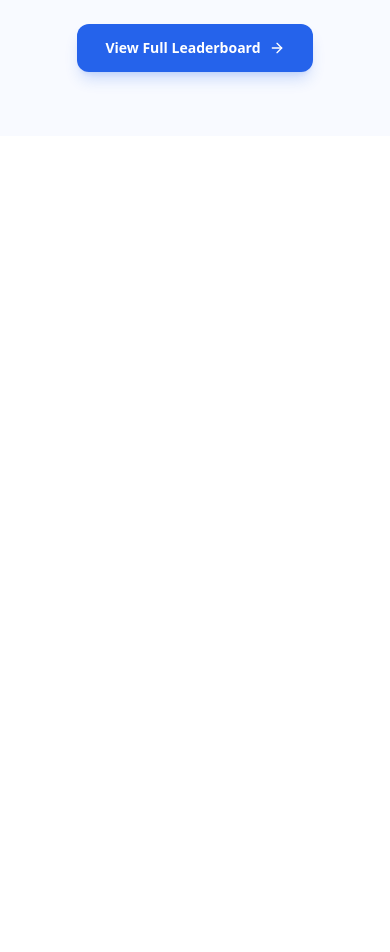
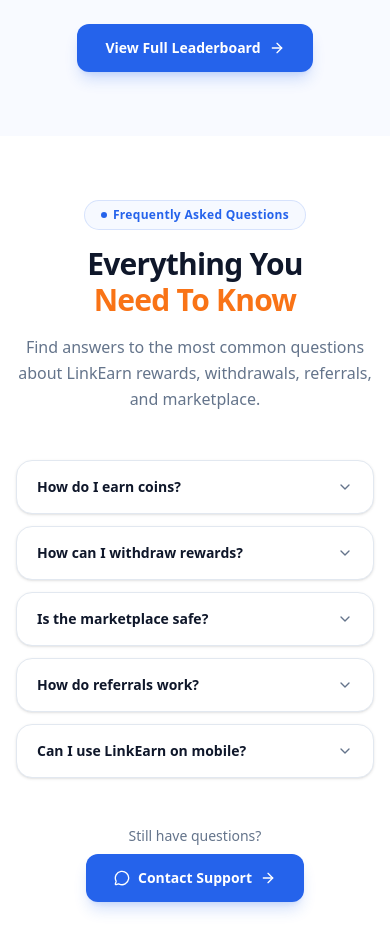
Before and after one commit to Mudassar1109/linkearn, a Next.js app: page / in a window 390 px wide. Shown: the part 7780-8732 px from the top of the page. Before the commit the page ends 7916 px from the top, so only its background shows below. Built offline with nearby package versions, Linux system fonts and the light colour scheme.

Commit message:
Add FAQ section

```diff
--- a/app/page.tsx
+++ b/app/page.tsx
@@ -4,6 +4,7 @@
 import { HowItWorksSection } from "@/components/how-it-works/how-it-works-section";
 import { MarketplacePreviewSection } from "@/components/marketplace-preview/marketplace-preview-section";
 import { LeaderboardPreviewSection } from "@/components/leaderboard-preview/leaderboard-preview-section";
+import { FaqSection } from "@/components/faq/faq-section";
 
 export default function Home() {
   return (
@@ -14,6 +15,7 @@
       <HowItWorksSection />
       <MarketplacePreviewSection />
       <LeaderboardPreviewSection />
+      <FaqSection />
     </>
   );
 }
--- /dev/null
+++ b/components/faq/faq-section.tsx
@@ -0,0 +1,147 @@
+"use client";
+
+import { useState, useCallback } from "react";
+import { Container } from "@/components/shared/container";
+import { ChevronDown, MessageCircle, ArrowRight } from "lucide-react";
+
+interface FaqItem {
+  question: string;
+  answer: string;
+}
+
+const faqs: FaqItem[] = [
+  {
+    question: "How do I earn coins?",
+    answer:
+      "Earn coins through Daily Rewards, Spinner, Mystery Boxes, Referrals, and Marketplace activity.",
+  },
+  {
+    question: "How can I withdraw rewards?",
+    answer:
+      "Once you reach the minimum withdrawal limit, you can request a withdrawal through your dashboard.",
+  },
+  {
+    question: "Is the marketplace safe?",
+    answer:
+      "Yes. Every Clash of Clans account is reviewed and verified by the LinkEarn admin before being listed.",
+  },
+  {
+    question: "How do referrals work?",
+    answer:
+      "Invite friends using your referral link and earn bonus rewards when they become active.",
+  },
+  {
+    question: "Can I use LinkEarn on mobile?",
+    answer:
+      "Yes. LinkEarn is fully responsive and works perfectly on desktop, tablet, and mobile devices.",
+  },
+];
+
+function FaqAccordionItem({
+  item,
+  isOpen,
+  onToggle,
+}: {
+  item: FaqItem;
+  isOpen: boolean;
+  onToggle: () => void;
+}) {
+  const id = `faq-${item.question.replace(/\s+/g, "-").toLowerCase()}`;
+
+  return (
+    <div
+      className="rounded-2xl border border-[#e2e8f0] bg-white shadow-sm transition-shadow duration-200 hover:shadow-md"
+      style={{ animation: "fade-up 0.5s ease-out both" }}
+    >
+      <button
+        onClick={onToggle}
+        aria-expanded={isOpen}
+        aria-controls={id}
+        className="flex w-full items-center justify-between gap-4 px-5 py-4 text-left text-sm font-semibold text-[#0f172a] transition-colors duration-200 hover:text-[#2563eb] sm:px-6 sm:py-5 sm:text-base"
+      >
+        <span>{item.question}</span>
+        <ChevronDown
+          className={`size-4 shrink-0 text-[#64748b] transition-transform duration-200 ${isOpen ? "rotate-180" : ""}`}
+        />
+      </button>
+      <div
+        id={id}
+        role="region"
+        className={`grid transition-all duration-200 ease-in-out ${isOpen ? "grid-rows-[1fr] opacity-100" : "grid-rows-[0fr] opacity-0"}`}
+      >
+        <div className="overflow-hidden">
+          <p className="border-t border-[#e2e8f0] px-5 py-4 text-sm leading-relaxed text-[#64748b] sm:px-6 sm:py-5">
+            {item.answer}
+          </p>
+        </div>
+      </div>
+    </div>
+  );
+}
+
+function FaqSection() {
+  const [openIndex, setOpenIndex] = useState<number | null>(null);
+
+  const toggle = useCallback((index: number) => {
+    setOpenIndex((prev) => (prev === index ? null : index));
+  }, []);
+
+  return (
+    <section className="py-16 sm:py-20 lg:py-24" aria-labelledby="faq-heading">
+      <Container>
+        <div
+          className="mx-auto max-w-2xl text-center"
+          style={{ animation: "fade-up 0.5s ease-out both" }}
+        >
+          <div className="mb-4 inline-flex items-center gap-1.5 rounded-full border border-[#2563eb]/15 bg-[#2563eb]/[0.04] px-4 py-1.5 text-xs font-semibold tracking-wide text-[#2563eb]">
+            <span className="size-1.5 rounded-full bg-[#2563eb]" />
+            Frequently Asked Questions
+          </div>
+          <h2
+            id="faq-heading"
+            className="text-3xl font-bold tracking-tight text-[#0f172a] sm:text-4xl"
+          >
+            Everything You
+            <br />
+            <span className="text-[#f97316]">Need To Know</span>
+          </h2>
+          <p className="mt-4 text-base leading-relaxed text-[#64748b] sm:text-lg">
+            Find answers to the most common questions about LinkEarn rewards, withdrawals, referrals,
+            and marketplace.
+          </p>
+        </div>
+
+        <div
+          className="mx-auto mt-12 flex max-w-2xl flex-col gap-3"
+          style={{ animation: "fade-up 0.5s ease-out 0.1s both" }}
+        >
+          {faqs.map((faq, index) => (
+            <FaqAccordionItem
+              key={index}
+              item={faq}
+              isOpen={openIndex === index}
+              onToggle={() => toggle(index)}
+            />
+          ))}
+        </div>
+
+        <div
+          className="mt-12 text-center"
+          style={{ animation: "fade-up 0.5s ease-out 0.3s both" }}
+        >
+          <p className="text-sm text-[#64748b]">Still have questions?</p>
+          <a
+            href="mailto:support@linkearn.com"
+            className="mt-2 inline-flex h-12 items-center justify-center gap-2 rounded-xl bg-[#2563eb] px-7 text-sm font-semibold text-white shadow-lg shadow-[#2563eb]/20 transition-all duration-200 hover:bg-[#1d4ed8] hover:shadow-xl hover:shadow-[#2563eb]/25 active:scale-[0.97]"
+          >
+            <MessageCircle className="size-4" />
+            Contact Support
+            <ArrowRight className="size-4" />
+          </a>
+        </div>
+      </Container>
+    </section>
+  );
+}
+
+export { FaqSection };
```
